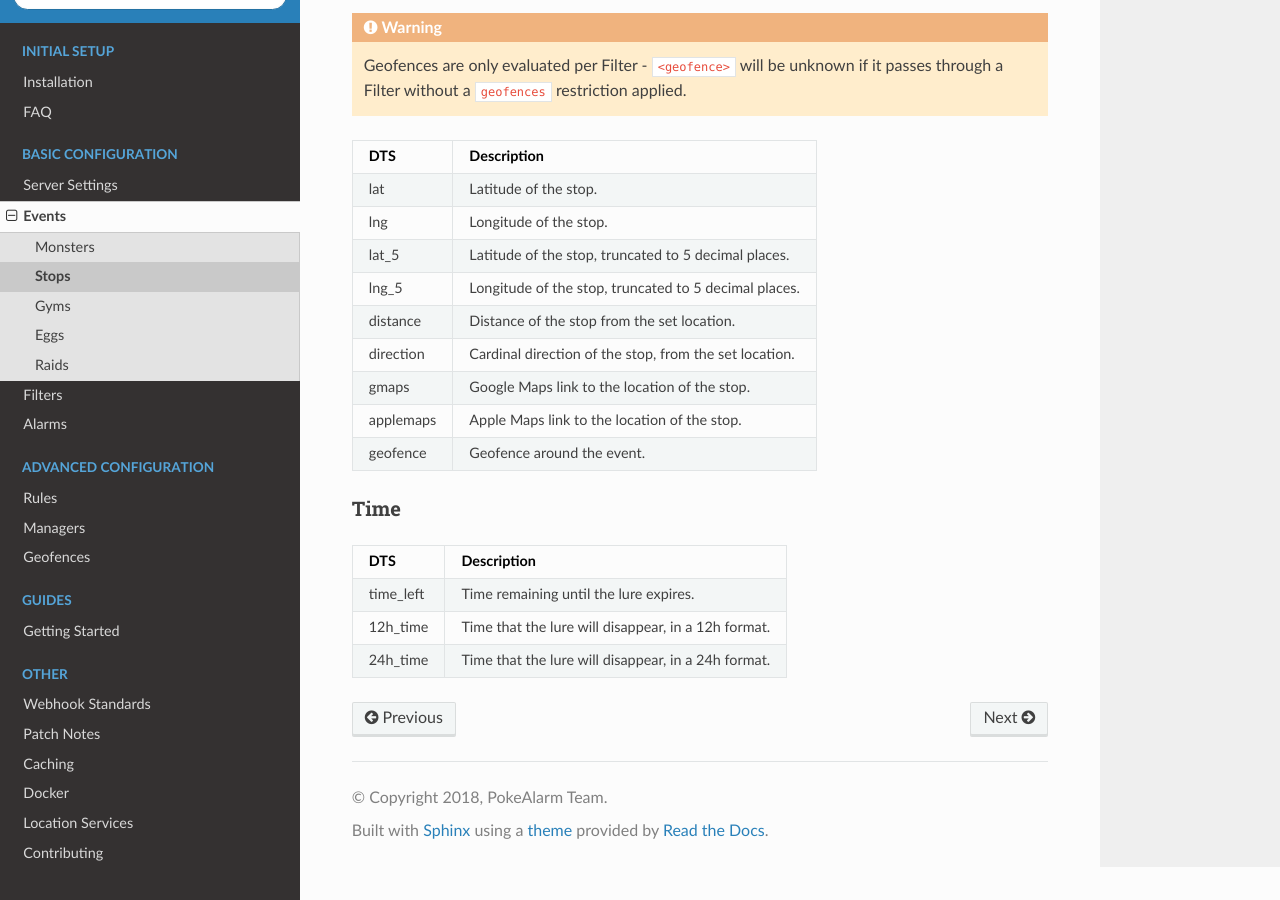
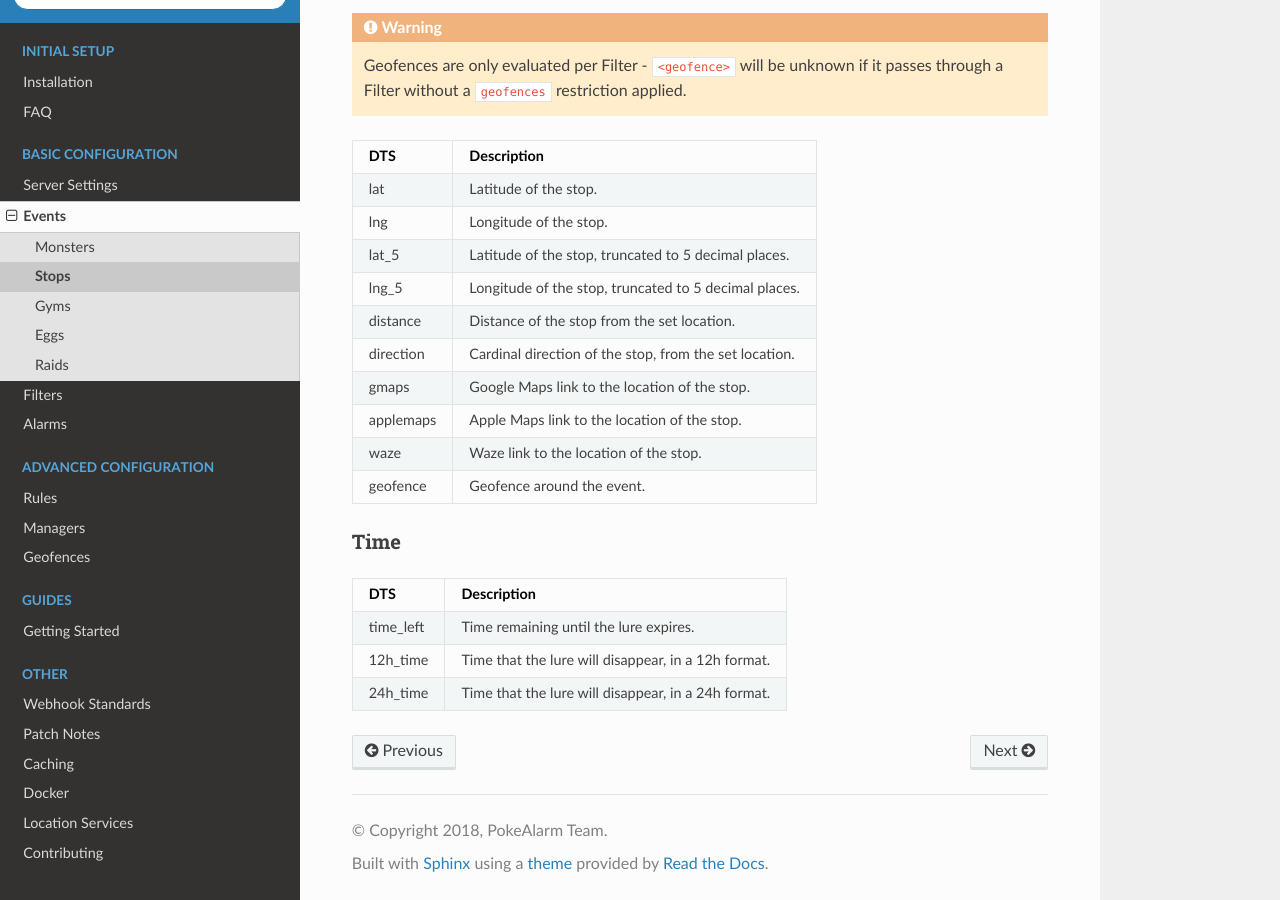
Before and after one commit to pokealarm/pokealarm, a Sphinx documentation site: the page built from docs/configuration/events/stop-events.rst, in a window 1280 px wide and 900 px high, scrolled down 902 px. Built offline with Sphinx 7.4.7 and the Read the Docs theme 2.0.0, drawn with Linux system fonts in a browser that asks for light colours.

Commit message:
Update wiki for waze.

```diff
--- a/docs/configuration/events/egg-events.rst
+++ b/docs/configuration/events/egg-events.rst
@@ -67,6 +67,7 @@ distance            Distance of the egg from the set location.
 direction           Cardinal direction of the egg, from the set location.
 gmaps               Google Maps link to the location of the egg.
 applemaps           Apple Maps link to the location of the egg.
+waze                Waze link to the location of the egg.
 geofence            Geofence around the event.
 =================== =========================================================
 
--- a/docs/configuration/events/gym-events.rst
+++ b/docs/configuration/events/gym-events.rst
@@ -73,5 +73,6 @@ distance            Distance of the gym from the set location.
 direction           Cardinal direction of the gym, from the set location.
 gmaps               Google Maps link to the location of the gym.
 applemaps           Apple Maps link to the location of the gym.
+waze                Waze link to the location of the gym.
 geofence            Geofence around the event.
 =================== =========================================================
--- a/docs/configuration/events/monster-events.rst
+++ b/docs/configuration/events/monster-events.rst
@@ -172,6 +172,7 @@ lat_5               Latitude of the monster, truncated to 5 decimal places.
 lng_5               Longitude of the monster, truncated to 5 decimal places.
 gmaps               Google Maps link to the location of the monster.
 applemaps           Apple Maps link to the location of the monster.
+Waze                Waze link to the location of the monster.
 geofence            Geofence around the event.
 =================== ============================================================
 
--- a/docs/configuration/events/raid-events.rst
+++ b/docs/configuration/events/raid-events.rst
@@ -130,6 +130,7 @@ distance      Distance of the raid from the set location.
 direction     Cardinal direction of the raid, from the set location.
 gmaps         Google Maps link to the location of the raid.
 applemaps     Apple Maps link to the location of the raid.
+waze          Waze link to the location of the raid.
 geofence      Geofence around the event.
 ============= =======================================================
 
--- a/docs/configuration/events/stop-events.rst
+++ b/docs/configuration/events/stop-events.rst
@@ -55,6 +55,7 @@ distance     Distance of the stop from the set location.
 direction    Cardinal direction of the stop, from the set location.
 gmaps        Google Maps link to the location of the stop.
 applemaps    Apple Maps link to the location of the stop.
+waze         Waze link to the location of the stop.
 geofence     Geofence around the event.
 ============ ======================================================
 
```
